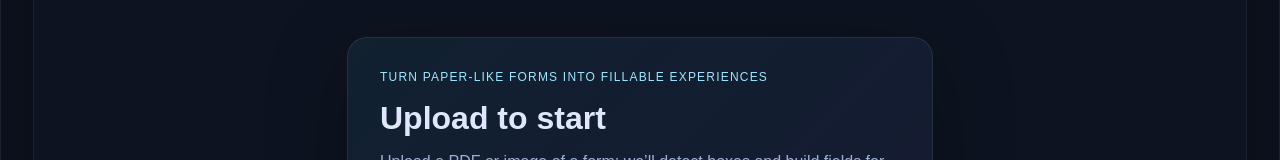
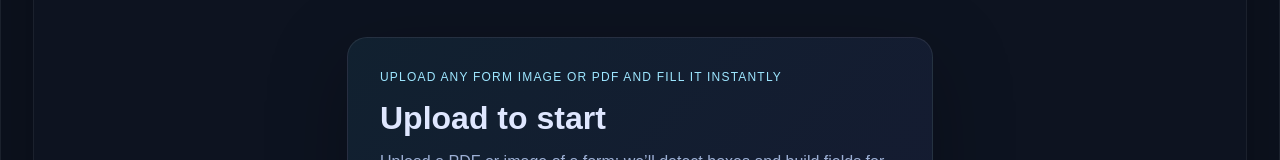
Before and after one commit to vyahhi/keep-calm-and-fill-the-form, a Next.js app: page / in a window 1280 px wide. Shown: the part 304-464 px from the top of the page. Built offline with nearby package versions, Linux system fonts and the light colour scheme.

Commit message:
Improve hero tagline copy

```diff
--- a/src/app/page.tsx
+++ b/src/app/page.tsx
@@ -298,7 +298,7 @@ export default function Home() {
       <div className={styles.container}>
         <div className={styles.stepOneCenter}>
           <div className={styles.heroBlock}>
-            <p className={styles.tagline}>Turn paper-like forms into fillable experiences</p>
+            <p className={styles.tagline}>Upload any form image or PDF and fill it instantly</p>
             <h1>Upload to start</h1>
             <p className={styles.subhead}>{heroDescription}</p>
             <div className={styles.actions}>
```
